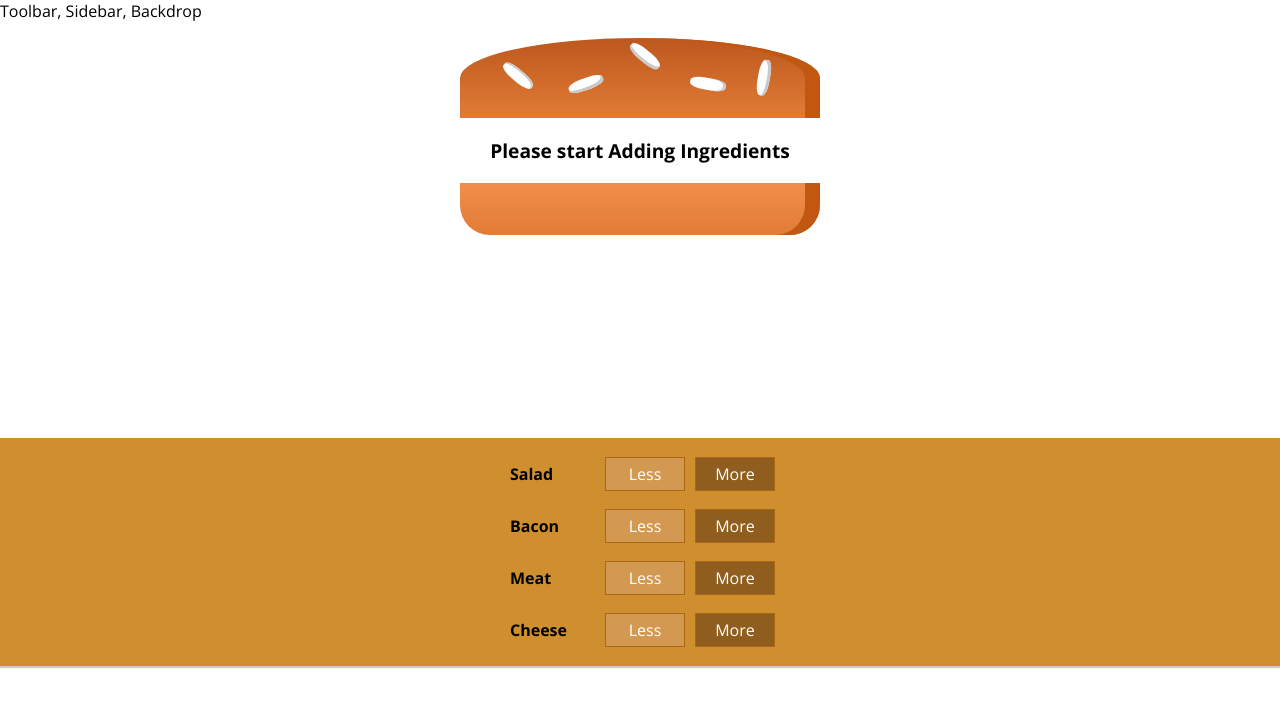
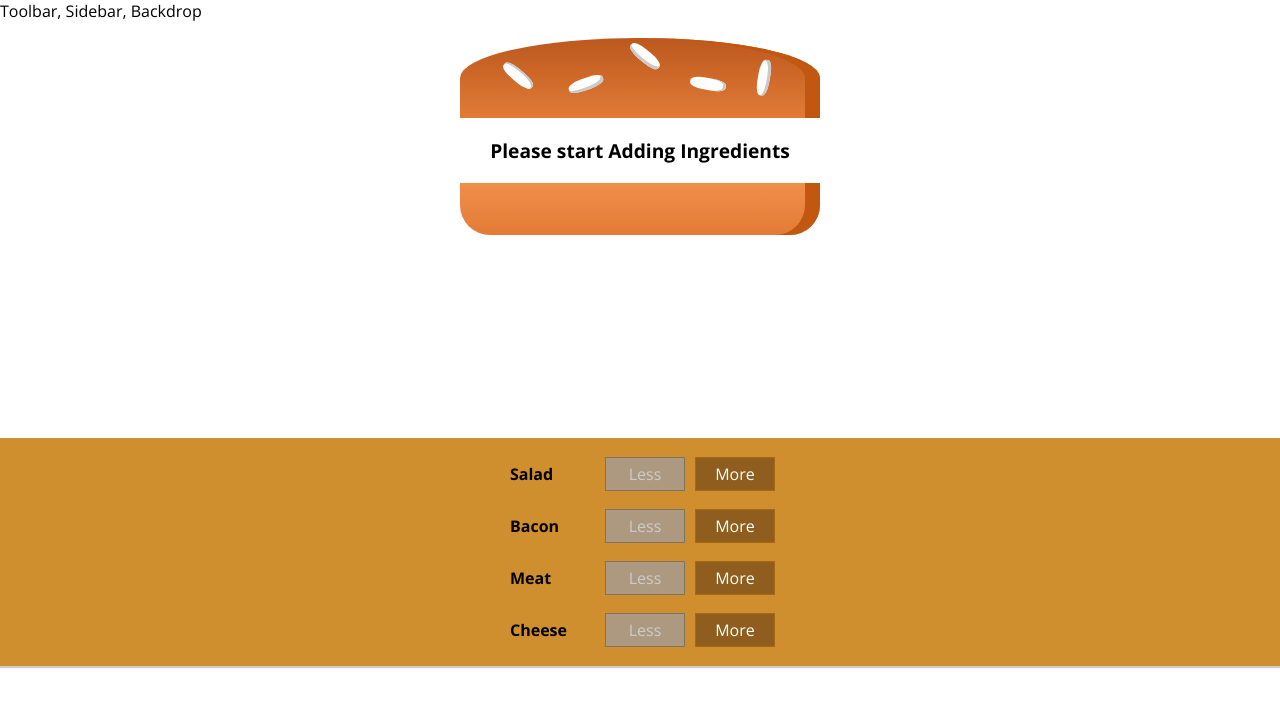
Before and after one commit to timzprof/burger-builder, a React (Create React App) app: page / in a window 1280 px wide. Shown: the top 706 px of the page. Built offline with nearby package versions, Linux system fonts and the light colour scheme.

Commit message:
Disabled Less control on lack of ingredients

```diff
--- a/src/components/Burger/BuildControls/BuildControl/BuildControl.js
+++ b/src/components/Burger/BuildControls/BuildControl/BuildControl.js
@@ -4,7 +4,7 @@
 const buildControl = (props) => (
   <div className={classes.BuildControl}>
     <div className={classes.Label}>{ props.label }</div>
-    <button className={classes.Less}>Less</button>
+    <button className={classes.Less} onClick={props.removed} disabled={props.disabled}>Less</button>
     <button className={classes.More} onClick={props.added}>More</button>
   </div>
 );
--- a/src/components/Burger/BuildControls/BuildControls.js
+++ b/src/components/Burger/BuildControls/BuildControls.js
@@ -16,6 +16,8 @@
         key={ctrl.label}
         label={ctrl.label}
         added={() => props.ingredientAdded(ctrl.type)}
+        removed={() => props.ingredientRemoved(ctrl.type)}
+        disabled={props.disabled[ctrl.type]}
       />
     ))}
   </div>
--- a/src/containers/BurgerBuilder/BurgerBuilder.js
+++ b/src/containers/BurgerBuilder/BurgerBuilder.js
@@ -33,12 +33,37 @@
     this.setState({ totalPrice: newPrice, ingredients: updatedIngredients });
   }
 
+  removeIngredientHandler = (type) => {
+    const oldCount = this.state.ingredients[type];
+    if(oldCount <= 0) {
+      return;
+    }
+    const updatedCount = oldCount - 1;
+    const updatedIngredients = {
+      ...this.state.ingredients
+    };
+    updatedIngredients[type] = updatedCount;
+    const priceAddition = INGREDIENT_PRICES[type];
+    const newPrice = this.state.totalPrice - priceAddition;
+    this.setState({ totalPrice: newPrice, ingredients: updatedIngredients });
+  }
+
 
   render() {
+    const disabledInfo = {
+      ...this.state.ingredients
+    };
+    for(let key in disabledInfo) {
+      disabledInfo[key] = disabledInfo[key] <= 0;
+    }
     return (
       <Aux>
         <Burger ingredients={this.state.ingredients} />
-        <BuildControls ingredientAdded={this.addIngredientHandler}/>
+        <BuildControls
+          ingredientAdded={this.addIngredientHandler}
+          ingredientRemoved={this.removeIngredientHandler}
+          disabled={disabledInfo}
+        />
       </Aux>
     );
   }
```
